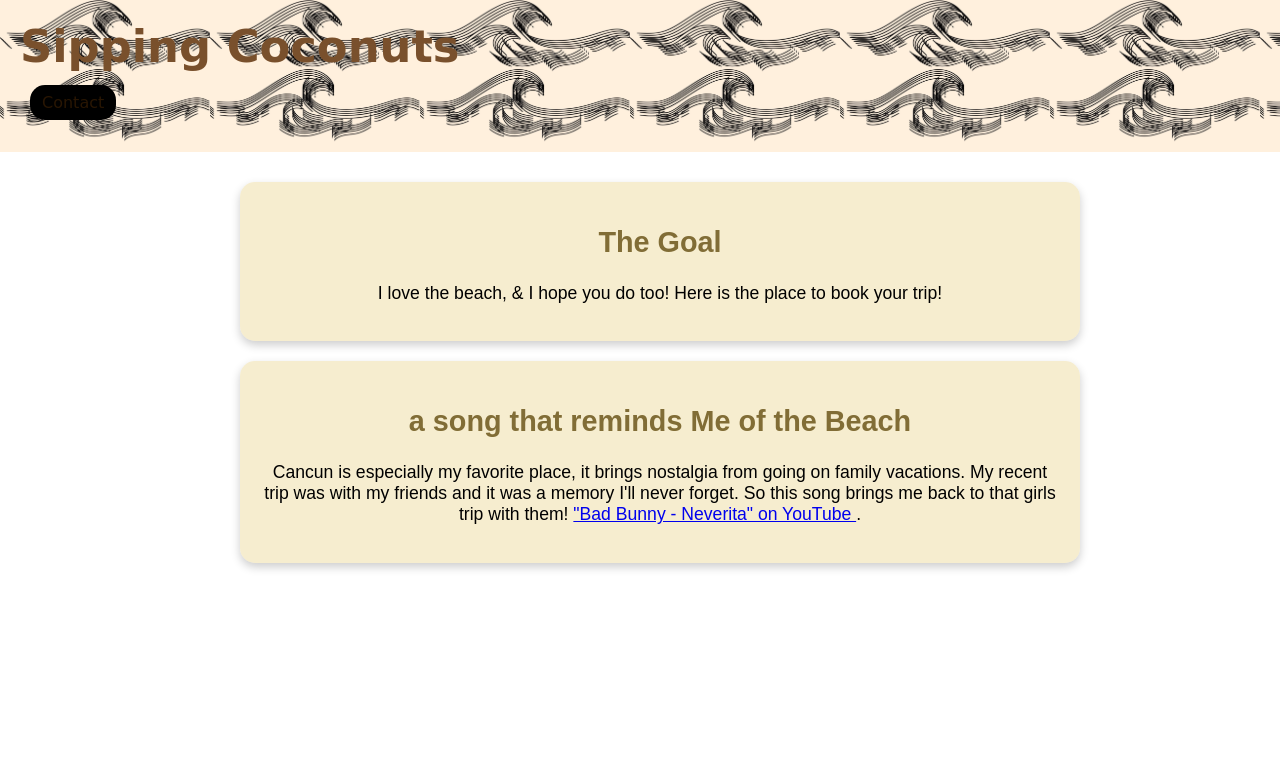
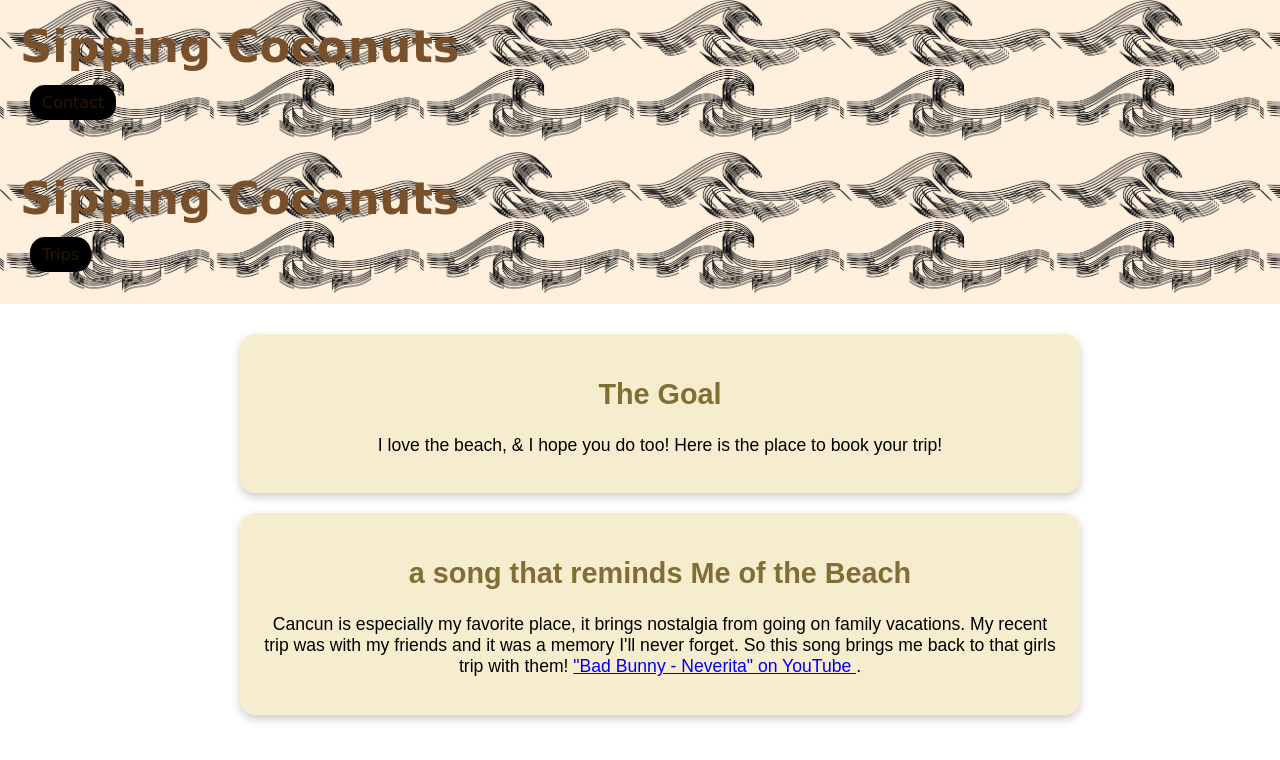
Before and after one commit to vguerrag/FinalProject, a plain HTML site: page index.html in a window 1280 px wide. Drawn offline with Linux system fonts and the light colour scheme; a web font is replaced by a local one.

Commit message:
destination button

```diff
--- a/index.html
+++ b/index.html
@@ -118,6 +118,13 @@
         </nav>
     </header>
 
+    <header>
+        <h1>Sipping Coconuts</h1>
+        <nav>
+            <a href="destinations.html">Trips</a>
+        </nav>
+    </header>
+
     <section class="flex-container">
         <section class="The-Goal" id="The-Goal">
             <h2>The Goal</h2>
```
